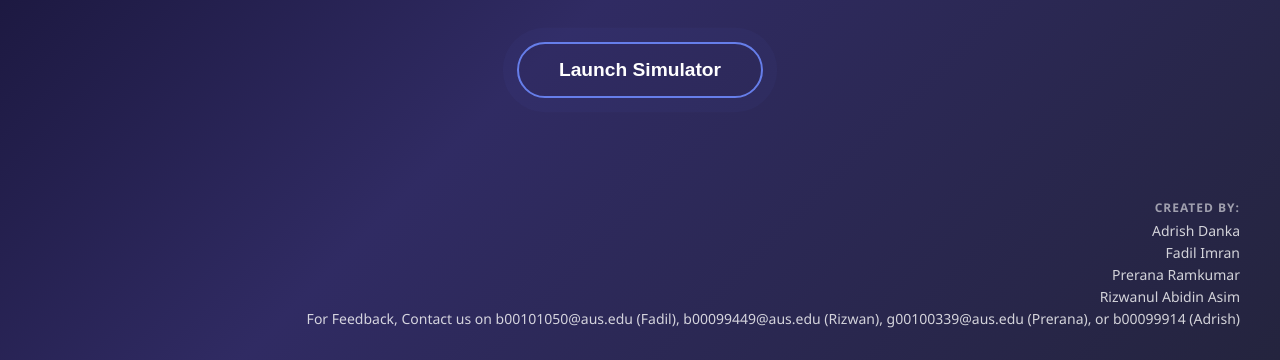
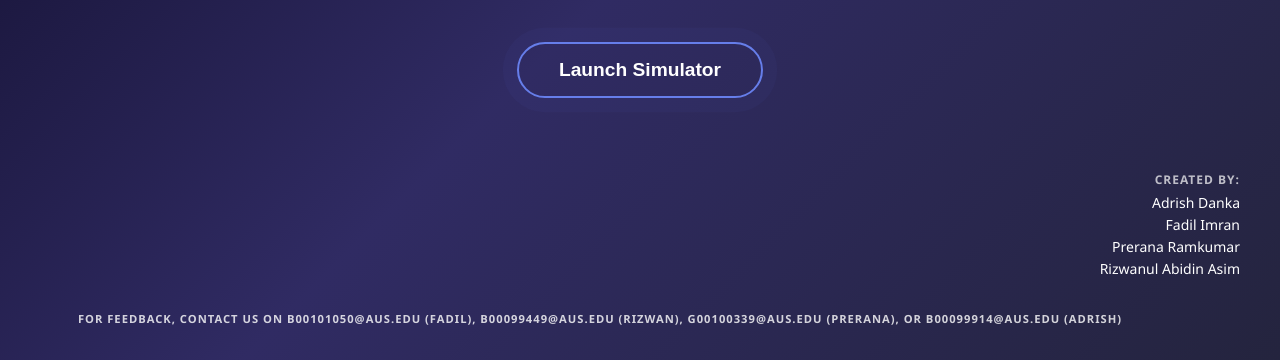
Before and after one commit to Prk10/COE341_Simulator_Assembler, a plain HTML site: page index.html in a window 1280 px wide. Shown: the part 439-799 px from the top of the page. Drawn offline with nearby package versions, Linux system fonts and the light colour scheme.

Commit message:
Add files via upload

```diff
--- a/index.html
+++ b/index.html
@@ -10,7 +10,7 @@
     <script src="assembler.js"></script>
     <script src="ui.js"></script>
 </head>
-<body>
+<body style="overflow: hidden;">
 
     <div id="intro-overlay">
         <div class="intro-content">
@@ -19,15 +19,21 @@
             <button id="launch-btn" onclick="launchSimulator()">Launch Simulator</button>
         </div>
 
-        <div class="intro-credits">
-            <p>Created by:</p>
+        <div class="intro-credits" style="margin-top: 40px; color: #fff; width: 100%; text-align: right;">
+
+            <div style="display: inline-block; text-align: right;">
+                <p style="margin-bottom: 5px;">Created by:</p>
                 <ul>
                     <li>Adrish Danka</li>
                     <li>Fadil Imran</li>
                     <li>Prerana Ramkumar</li>
                     <li>Rizwanul Abidin Asim</li>
-                <li>For Feedback, Contact us on b00101050@aus.edu (Fadil), b00099449@aus.edu (Rizwan), g00100339@aus.edu (Prerana), or b00099914 (Adrish)</li>
                 </ul>
+            </div>
+
+            <p style="text-align: center; margin-top: 30px; font-size: 0.7rem; opacity: 0.8;">
+                For Feedback, Contact us on b00101050@aus.edu (Fadil), b00099449@aus.edu (Rizwan), g00100339@aus.edu (Prerana), or b00099914@aus.edu (Adrish)
+            </p>
         </div>
     </div>
 
@@ -276,6 +282,13 @@ RESULT, HEX 0
                 <div id="assembler-output" class="assembler-output"></div>
             </div>
         </div>
+        <footer style="text-align: center; margin-top: 50px; padding-bottom: 20px; color: #f5f4f4; font-size: 17px;">
+            &copy; 2025 Rizwanul Abidin Asim, Prerana Ramkumar, Fadil Imran, and Adrish Danka. All rights reserved.
+            <br>
+            <span style="font-size: 14px; display: inline-block; margin-top: 5px;">
+                (Federal Decree-Law No. 38 of 2021)
+            </span>
+        </footer>
     </div>
 </body>
 </html>
```
Lines whose indentation alone changed are shown as unchanged.
